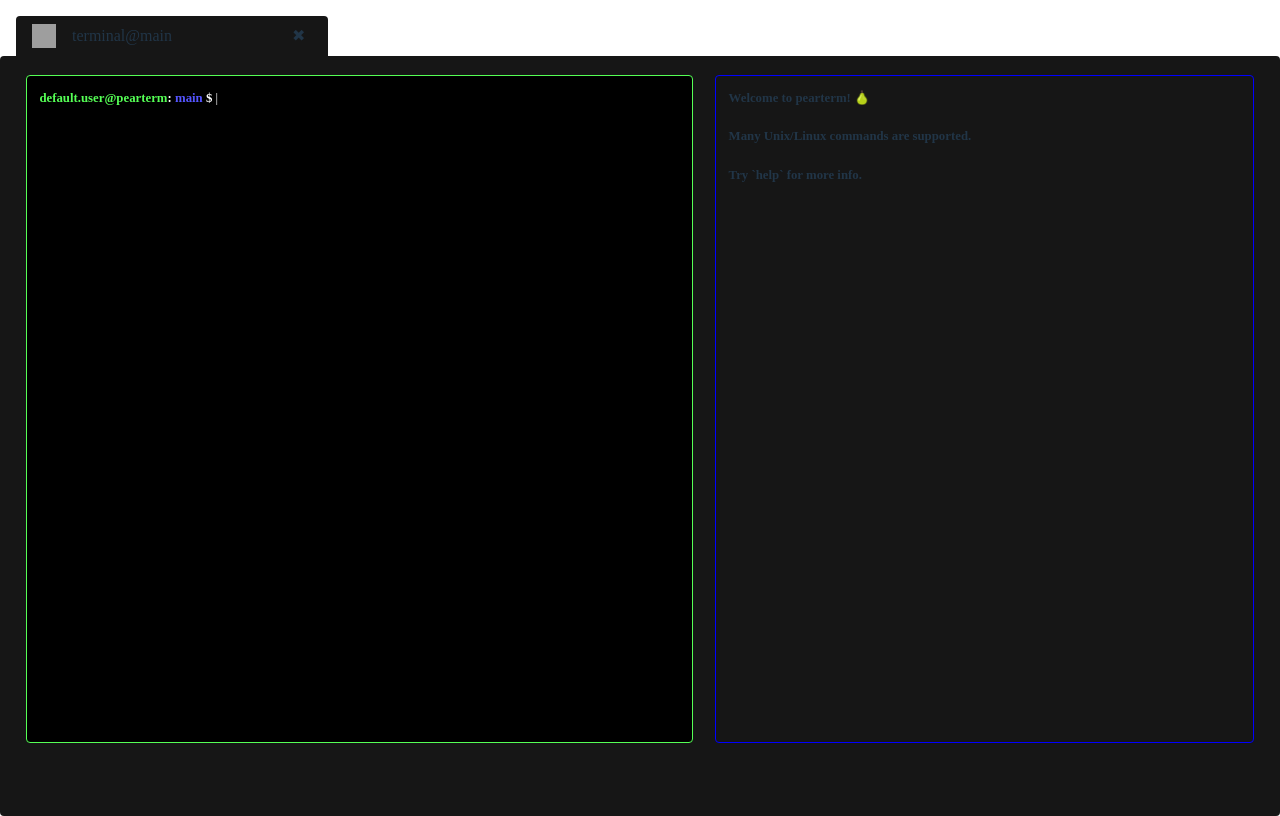
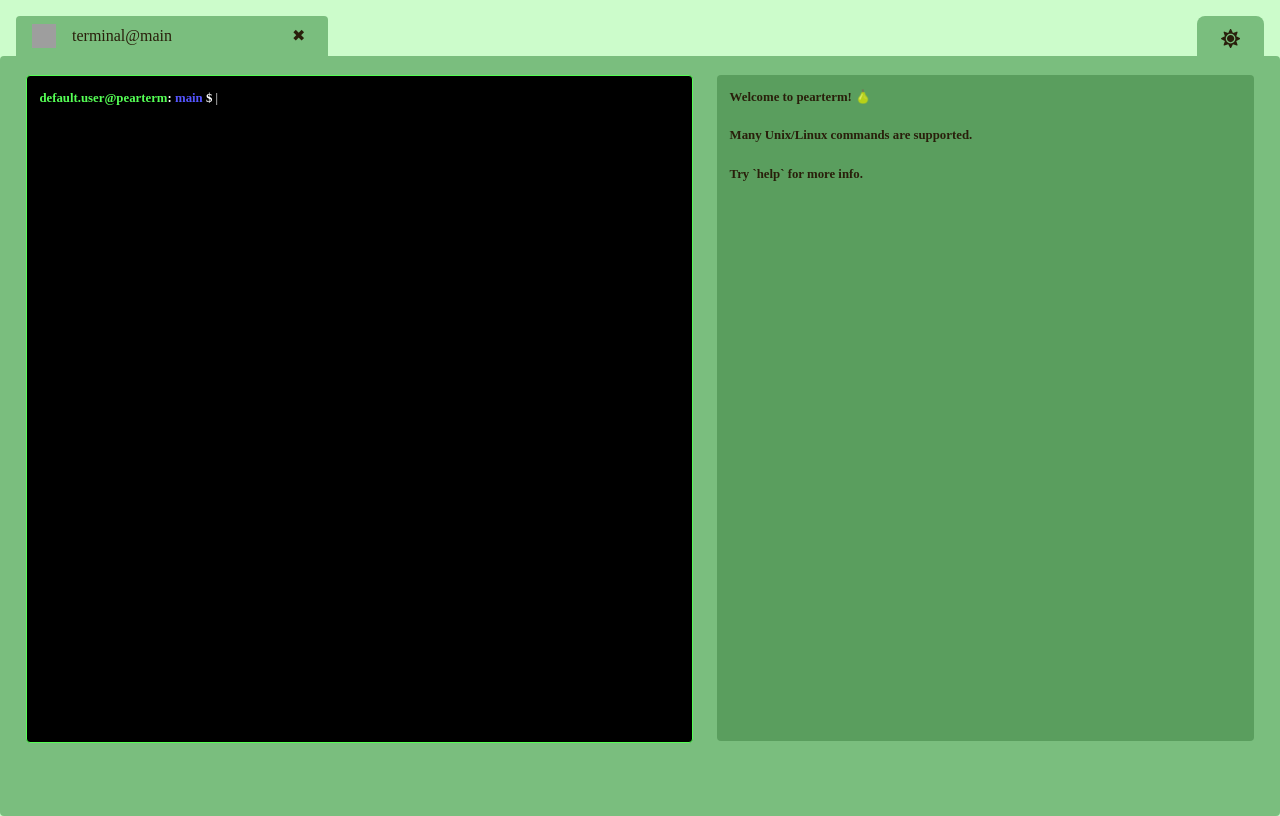
Before and after one commit to cbloodsworth/pearterm, a React (Vite) app: page / in a window 1280 px wide. Built offline with nearby package versions, Linux system fonts and the light colour scheme; grey boxes are pictures that could not be loaded; a web font is replaced by a local one.

Commit message:
Add light/dark mode toggle.
Light and dark mode can now be toggled with a new button. New
colors were also added to the site's theme to be more pearlike.

```diff
--- a/package.json
+++ b/package.json
@@ -13,7 +13,8 @@
   },
   "dependencies": {
     "react": "^18.2.0",
-    "react-dom": "^18.2.0"
+    "react-dom": "^18.2.0",
+    "react-icons": "^5.2.1"
   },
   "devDependencies": {
     "@babel/core": "^7.24.5",
--- a/src/App.tsx
+++ b/src/App.tsx
@@ -5,6 +5,8 @@
 import FileSystemNode from './system/filetree';
 
 import './styles/view.css';
+import ThemeToggle from './components/themeToggle';
+
 
 const App: React.FC = () => {
   const tabDirs = ['main', 'projects', 'links'];
@@ -21,9 +23,9 @@
    *          it should be chosen off some other criteria (name === "main"?)
    */
   const [pwd, setPwd] = useState<FileSystemNode>(rootFS.getChildren()[0]);
-
   return (
     <>
+      <ThemeToggle/>
       <TabList
         tabLabels={tabDirs}
         tabThumbnails={tabThumbnails}
--- a/src/components/tab.tsx
+++ b/src/components/tab.tsx
@@ -1,6 +1,5 @@
 import React from 'react';
 import '../styles/tab.css';
-
 
 interface TabProps {
     label: string;
--- /dev/null
+++ b/src/components/themeToggle.tsx
@@ -0,0 +1,22 @@
+import React, { useState } from 'react';
+import { FaSun, FaMoon } from "react-icons/fa";
+
+import '../styles/view.css';
+
+
+const ThemeToggle: React.FC = () => {
+  const [theme, setTheme] = useState("dark");
+  const toggleTheme = () => {
+    setTheme(theme === 'dark' ? 'light' : 'dark');
+    document.documentElement.setAttribute("data-theme", theme);
+  }
+  return (
+    <>
+      <button onClick={toggleTheme} style={{fontSize: '1.2rem', position: "absolute", top: "1rem", right: "1rem"}}>
+      {theme === 'dark' ? <FaSun/>:<FaMoon/>}
+      </button>
+    </>
+  );
+};
+
+export default ThemeToggle;
--- a/src/styles/index.css
+++ b/src/styles/index.css
@@ -1,9 +1,14 @@
 :root {
-  color-scheme: light dark;
   color: #F3F3F3;
-  background-color: #4f4f4f;
+
+  --fgColor: #291F0B;
+  --bgColor: #CCFCCB;
+  --componentColor: #7ABE7E;
+  --darkComponentColor: #5A9E5E;
 
   overflow: hidden;
+
+  background-color: var(--bgColor);
 
   font-family: 'JetBrainsMono';
   line-height: 1.5;
@@ -16,6 +21,13 @@
   -webkit-font-smoothing: antialiased;
   -moz-osx-font-smoothing: grayscale;
 
+}
+
+[data-theme="dark"] {
+  --fgColor: #F1FFFA;
+  --bgColor: #B3EFB2;
+  --componentColor: #365239;
+  --darkComponentColor: #162219;
 }
 
 a {
@@ -49,9 +61,10 @@
   font-size: 1em;
   font-weight: 500;
   font-family: inherit;
-  background-color: #1a1a1a;
   cursor: pointer;
   transition: border-color 0.25s;
+  background-color: var(--componentColor);
+  color: var(--fgColor);
 }
 
 button:hover {
@@ -62,19 +75,3 @@
 button:focus-visible {
   outline: 4px auto -webkit-focus-ring-color;
 }
-
-
-@media (prefers-color-scheme: light) {
-  :root {
-    color: #213547;
-    background-color: #ffffff;
-  }
-
-  a:hover {
-    color: #747bff;
-  }
-
-  button {
-    background-color: #f9f9f9;
-  }
-}
--- a/src/styles/tab.css
+++ b/src/styles/tab.css
@@ -2,7 +2,9 @@
     display: inline-flex;
     overflow: hidden;
 
-    background-color: #393939;
+    color: var(--fgColor);
+    background-color: var(--componentColor);
+
     padding: 0.5rem;
     padding-left: 1rem;
     width: 18rem;
@@ -14,20 +16,16 @@
 }
 
 .tab:hover {
-    background-color: #292929;
+    background-color: var(--componentColor);
 }
 
 .tab:active {
-    background-color: #161616;
+    background-color: var(--componentColor);
 }
 
 .tab.selected {
-    background-color: #161616;
+    background-color: var(--componentColor);
 }
-
-/* .tab.selected:hover {
-    background-color: #202020;
-} */
 
 .tabList {
     display: flex;
--- a/src/styles/view.css
+++ b/src/styles/view.css
@@ -5,11 +5,12 @@
     height: 95vh;
     width: 100vw;
 
+    background-color: var(--componentColor);
+
     box-sizing: border-box;
     border-radius: 0.25rem;
 
     font-weight: 600;
-    background-color: #161616;
 
     white-space: pre;
 
@@ -28,6 +29,8 @@
     padding: 1vw;
 
     border-radius: 0.25rem;
+
+    color: var(--fgColor);
 }
 
 .window.terminal {
@@ -40,7 +43,7 @@
 .window.page {
     right: 1vw;
     width: 40vw;
-    border: 1px solid blue;
+    background-color: var(--darkComponentColor);
 }
 
 .terminalInput {
```
Also changed, not shown: 2 other files (tests, documents, lock files or other folders).
